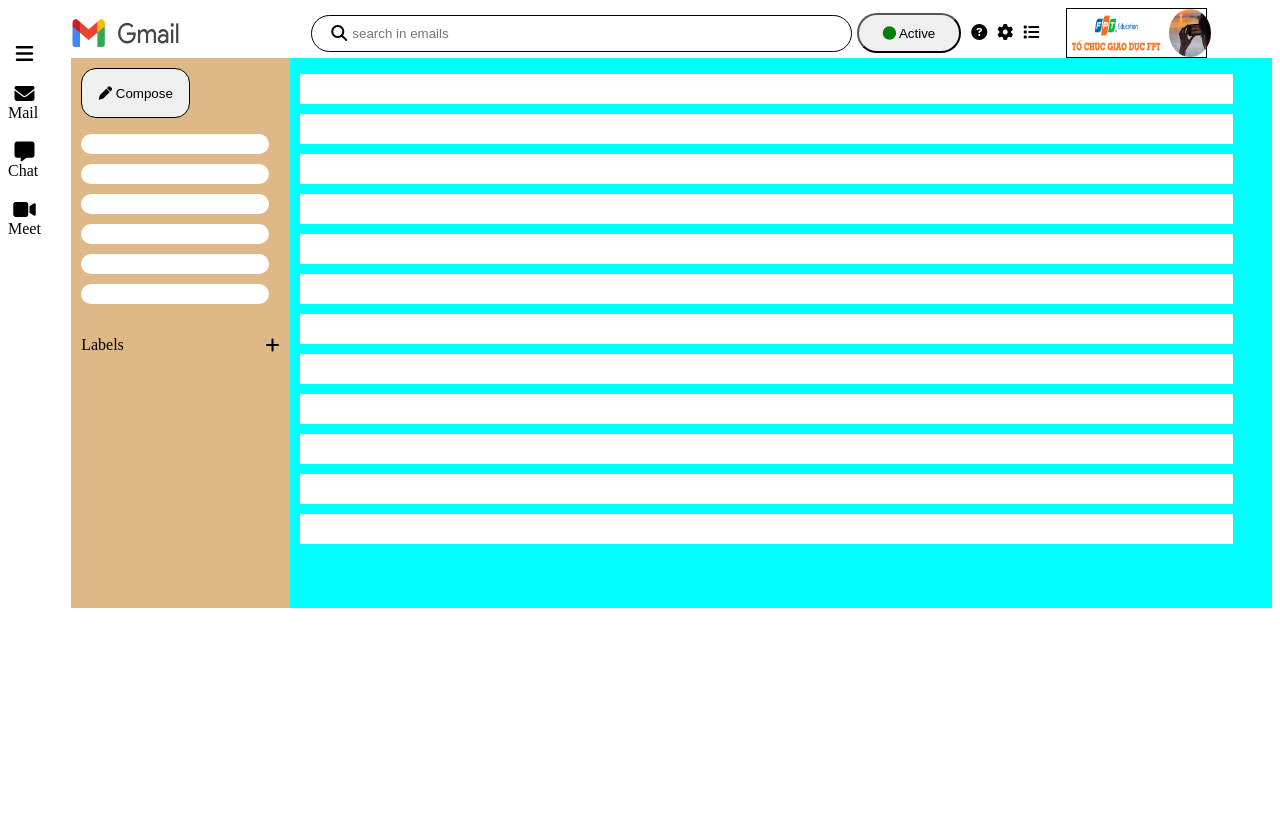
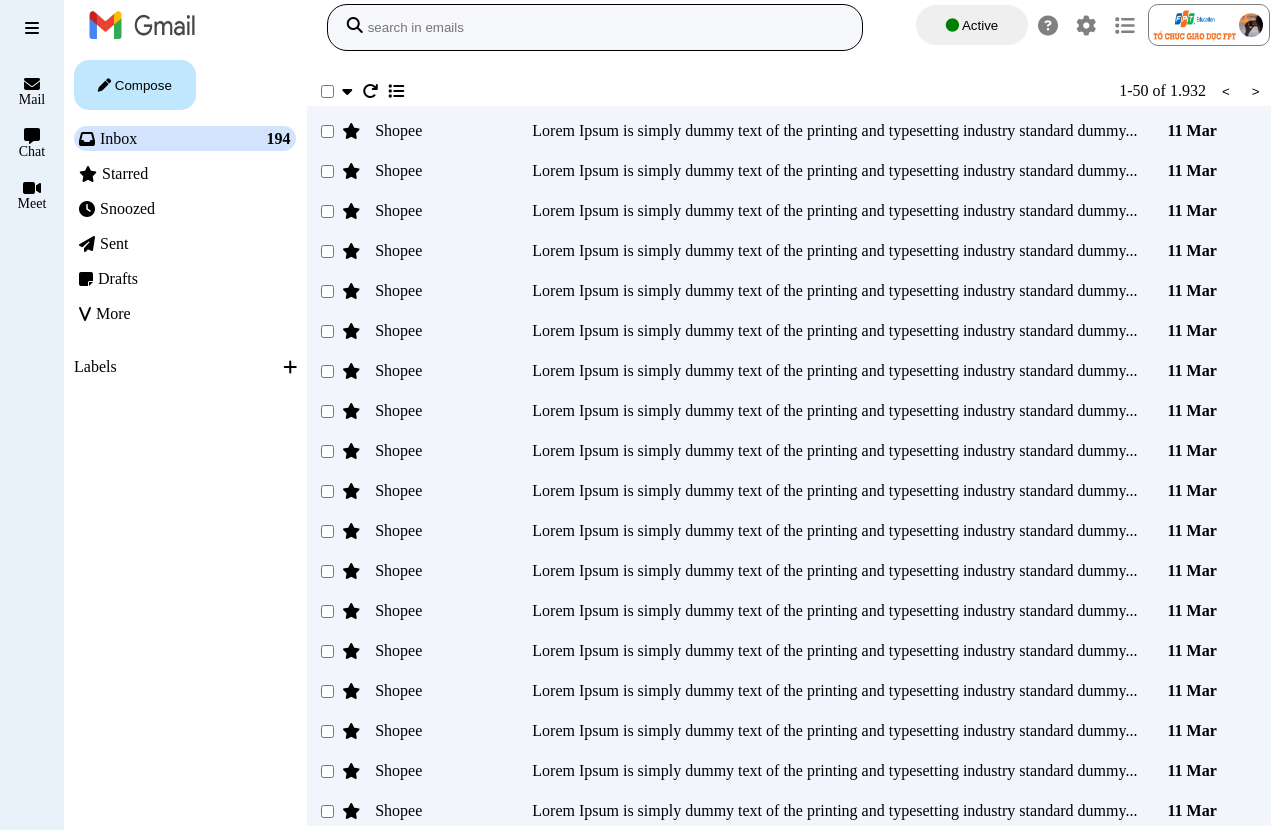
Before and after one commit to PhamNgocThien1801/gmai-fake, a website: page index.html in a window 1280 px wide. Shown: the top 830 px of the page. Before the commit the page ends 800 px from the top, so only its background shows below. Drawn offline with Linux system fonts and the light colour scheme.

Commit message:
ui google fake

```diff
--- a/css/mystyle.css
+++ b/css/mystyle.css
@@ -1,27 +1,36 @@
 body {
     display: flex;
+    margin: 0px;
 }
 .navbar {
     width: 5%;
-    height: 600px;
+    height: 1000px;
     display: flex;
+    background-color: #E9F1FB;
     /* background-color: brown; */
 }
 .navbar .option {
     list-style: none;
     padding-left: 0px;
+    width: 100%;
+    margin: 0px;
+}
+.navbar .option .first-option{
+    padding-top: 20px;
 }
 .navbar .option li {
     display: flex;
     flex-direction: column;
     margin: 20px auto 0px auto;
+    text-align: center;
 }
 .navbar .option i {
-    font-size: 20px;
+    font-size: 16px;
     margin: 0px auto 0px auto;
 }
 .navbar .option span{
     padding-left: 0px;
+    font-size: 14px;
 }
 .right-content {
     display: flex;
@@ -40,6 +49,7 @@
 .right-content .search-bar .logo {
     width: 20%;
     height: 100%;
+    padding-left: 2%;
     /* background-color: blueviolet; */
 }
 .right-content .search-bar .logo img{
@@ -61,27 +71,30 @@
 }
 .right-content .search-bar .search-box input {
     width: 90%;
-    height: 70%;
+    height: 90%;
     padding: 0 20px 0 40px;
+    margin-top: 5px;
     border: #000 solid 1px;
     border-radius: 20px;
-    background-color: #fff;
+    background-color: #F7F8FC;
 }
 /* option */
 .right-content .search-bar .option {
-    width: 30%;
+    width: 35%;
     height: 100%;
     display: flex;
 }
 .right-content .search-bar .option .status-active {
-    width: 30%;
+    width: 40%;
     height: 80%;
     margin: auto 0px auto 5px;
 }
 .right-content .search-bar .option .status-active button {
-    width: 100%;
+    width: 70%;
     height: 100%;
     border-radius: 20px;
+    float: right;
+    border: none;
 }
 .right-content .search-bar .option .status-active button i {
     color: green;
@@ -94,59 +107,78 @@
     display: flex;
     list-style: none;
     padding-left: 5px;
+    width: 100%;
 }
 .right-content .search-bar .option .option-content li {
     display: flex;
     list-style: none;
     margin: 0px 5px 0px 5px;
+    font-size: 20px;
+    width: 100%;
+    color: gray;
 }
 .right-content .search-bar .option .avatar {
     display: flex;
-    background-color: #fff;
-    width: 40%;
-    margin-right: 5px;
-    border: #000 solid 1px;
+    width: 30%;
+    height: 80%;
+    border: grey solid 1px;
+    border-radius: 10px;
+    margin: auto 10px auto 0px;
 }
 .right-content .search-bar .option .avatar .logo-fpt {
     display: flex;
-    background-color: #fff;
-    width: 70%;
-    margin-right: 5px;
+    width: 75%;
 }
 .right-content .search-bar .option .avatar .avatar-user {
     border-radius: 50%;
-    width: 30%;
+    width: 20%;
+    height: 60%;
+    align-items: center;
+    margin: auto 0px auto 0px;
 }
 /* content */
 .right-content .content {
     width: 100%;
     height: 550px;
-    background-color: aqua;
+    /* background-color: aqua; */
     display: flex;
 }
 .right-content .content .navbar-content {
     width: 20%;
     height: auto;
-    background-color: burlywood;
 }
 .right-content .content .navbar-content button {
     height: 50px;
     width: 50%;
-    border: black solid 1px;
+    background-color: #C1E7FF;
     border-radius: 15px;
     margin: 10px 0px 0px 10px;
+    border: none;
 }
 .right-content .content .navbar-content ul {
     list-style: none;
     padding-left: 10px;
 }
 .right-content .content .navbar-content li {
-    width: 90%;
-    height: 20px;
-    background-color: #fff;
+    width: 95%;
+    height: 25px;
     margin: 10px 0px 10px 0px;
-    border-radius: 10px;
+    border-radius: 15px;
+    display: flex;
+    align-items: center;
 }
+.right-content .content .navbar-content li:first-child {
+    background-color: #D3E3FD;
+
+}
+.right-content .content .navbar-content li i{
+    padding: 0px 5px 0px 5px;
+}
+.right-content .content .navbar-content li strong{
+    margin: 0px 5px 0px auto;
+}
+
+
 .right-content .content .navbar-content .label {
     display: flex;
     justify-content: space-between;
@@ -157,15 +189,46 @@
     margin-bottom: auto;
 }
 .right-content .content .email-content {
-    width: 90%;
+    width: 80%;
+    background-color: #fff;
+    border-radius: 20px;
 }
 .right-content .content .email-content ul{
     list-style: none;
     padding-left: 0px;
+    border-radius: 20px;
 }
+.right-content .content .email-content li:first-child{
+    background-color: #fff;
+}
+
 .right-content .content .email-content li{
-    width: 95%;
+    width: 98%;
     height: 30px;
+    background-color: #F2F6FC;
+    padding: 10px 0px 0px 10px;
+    margin-right: 10px;
+    display: flex;
+    align-items: center;
+}
+.right-content .content .email-content li i{
+    margin: 0px 5px 0px 5px;
+}
+.right-content .content .email-content .pagination{
+    margin: 0px 5px 0px auto;
+}
+.right-content .content .email-content li p{
+    margin: 0px 10px 0px 10px;
+}
+.right-content .content .email-content li span{
+    margin: 0px 10px 0px 100px;
+}
+.right-content .content .email-content li strong{
+    margin: 0px 10px 0px 20px;
+}
+.right-content .content .email-content li button{
+    margin: 0px 5px 0px 5px;
+    border-radius: 50%;
+    border: none;
     background-color: #fff;
-    margin: 10px 0px 0px 10px;
 }
--- a/index.html
+++ b/index.html
@@ -14,7 +14,7 @@
                 <!-- hamberger button -->
                 <li><i class="fa-solid fa-bars"></i></li>
                 <!-- Mail button -->
-                <li><i class="fa-solid fa-envelope"></i> <span>Mail</span></li>
+                <li class="first-option"><i class="fa-solid fa-envelope"></i> <span>Mail</span></li>
                 <!-- Chat button -->
                 <li><i class="fa-solid fa-message"></i><span>Chat</span></li>
                 <!-- Meet button -->
@@ -70,12 +70,12 @@
                 <div class="navbar-content">
                     <button><i class="fa-solid fa-pen"></i> Compose</button>
                     <ul>
-                        <li></li>
-                        <li></li>
-                        <li></li>
-                        <li></li>
-                        <li></li>
-                        <li></li>
+                        <li><i class="fa-solid fa-inbox"></i> Inbox <strong>194</strong></li>
+                        <li><i class="fa-regular fa-star"></i>Starred</li>
+                        <li><i class="fa-regular fa-clock"></i>Snoozed </li>
+                        <li><i class="fa-regular fa-paper-plane"></i>Sent</li>
+                        <li><i class="fa-regular fa-note-sticky"></i>Drafts</li>
+                        <li><i class="fa-solid fa-v"></i>More</li>
                     </ul>
                     <!-- label -->
                     <div class="label">
@@ -86,18 +86,25 @@
                 <!-- email content -->
                 <div class="email-content">
                     <ul>
-                        <li></li>
-                        <li></li>
-                        <li></li>
-                        <li></li>
-                        <li></li>
-                        <li></li>
-                        <li></li>
-                        <li></li>
-                        <li></li>
-                        <li></li>
-                        <li></li>
-                        <li></li>
+                        <li><input type="checkbox"><i class="fa-solid fa-caret-down"></i><i class="fa-solid fa-arrow-rotate-right"></i><i class="fa-solid fa-list"></i><p class="pagination">1-50 of 1.932</p><button>&#60;</button><button>&#62;</button></li>
+                        <li><input type="checkbox"><i class="fa-regular fa-star"></i><p>Shopee</p><span>Lorem Ipsum is simply dummy text of the printing and typesetting industry standard dummy...</span> <strong>11 Mar</strong></li>
+                        <li><input type="checkbox"><i class="fa-regular fa-star"></i><p>Shopee</p><span>Lorem Ipsum is simply dummy text of the printing and typesetting industry standard dummy...</span> <strong>11 Mar</strong></li>
+                        <li><input type="checkbox"><i class="fa-regular fa-star"></i><p>Shopee</p><span>Lorem Ipsum is simply dummy text of the printing and typesetting industry standard dummy...</span> <strong>11 Mar</strong></li>
+                        <li><input type="checkbox"><i class="fa-regular fa-star"></i><p>Shopee</p><span>Lorem Ipsum is simply dummy text of the printing and typesetting industry standard dummy...</span> <strong>11 Mar</strong></li>
+                        <li><input type="checkbox"><i class="fa-regular fa-star"></i><p>Shopee</p><span>Lorem Ipsum is simply dummy text of the printing and typesetting industry standard dummy...</span> <strong>11 Mar</strong></li>
+                        <li><input type="checkbox"><i class="fa-regular fa-star"></i><p>Shopee</p><span>Lorem Ipsum is simply dummy text of the printing and typesetting industry standard dummy...</span> <strong>11 Mar</strong></li>
+                        <li><input type="checkbox"><i class="fa-regular fa-star"></i><p>Shopee</p><span>Lorem Ipsum is simply dummy text of the printing and typesetting industry standard dummy...</span> <strong>11 Mar</strong></li>
+                        <li><input type="checkbox"><i class="fa-regular fa-star"></i><p>Shopee</p><span>Lorem Ipsum is simply dummy text of the printing and typesetting industry standard dummy...</span> <strong>11 Mar</strong></li>
+                        <li><input type="checkbox"><i class="fa-regular fa-star"></i><p>Shopee</p><span>Lorem Ipsum is simply dummy text of the printing and typesetting industry standard dummy...</span> <strong>11 Mar</strong></li>
+                        <li><input type="checkbox"><i class="fa-regular fa-star"></i><p>Shopee</p><span>Lorem Ipsum is simply dummy text of the printing and typesetting industry standard dummy...</span> <strong>11 Mar</strong></li>
+                        <li><input type="checkbox"><i class="fa-regular fa-star"></i><p>Shopee</p><span>Lorem Ipsum is simply dummy text of the printing and typesetting industry standard dummy...</span> <strong>11 Mar</strong></li>
+                        <li><input type="checkbox"><i class="fa-regular fa-star"></i><p>Shopee</p><span>Lorem Ipsum is simply dummy text of the printing and typesetting industry standard dummy...</span> <strong>11 Mar</strong></li>
+                        <li><input type="checkbox"><i class="fa-regular fa-star"></i><p>Shopee</p><span>Lorem Ipsum is simply dummy text of the printing and typesetting industry standard dummy...</span> <strong>11 Mar</strong></li>
+                        <li><input type="checkbox"><i class="fa-regular fa-star"></i><p>Shopee</p><span>Lorem Ipsum is simply dummy text of the printing and typesetting industry standard dummy...</span> <strong>11 Mar</strong></li>
+                        <li><input type="checkbox"><i class="fa-regular fa-star"></i><p>Shopee</p><span>Lorem Ipsum is simply dummy text of the printing and typesetting industry standard dummy...</span> <strong>11 Mar</strong></li>
+                        <li><input type="checkbox"><i class="fa-regular fa-star"></i><p>Shopee</p><span>Lorem Ipsum is simply dummy text of the printing and typesetting industry standard dummy...</span> <strong>11 Mar</strong></li>
+                        <li><input type="checkbox"><i class="fa-regular fa-star"></i><p>Shopee</p><span>Lorem Ipsum is simply dummy text of the printing and typesetting industry standard dummy...</span> <strong>11 Mar</strong></li>
+                        <li><input type="checkbox"><i class="fa-regular fa-star"></i><p>Shopee</p><span>Lorem Ipsum is simply dummy text of the printing and typesetting industry standard dummy...</span> <strong>11 Mar</strong></li>
                     </ul>
                 </div>
             </div>
```
Also changed, not shown: 1 other file.
